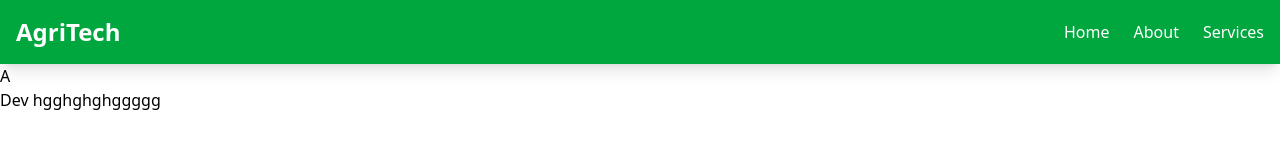
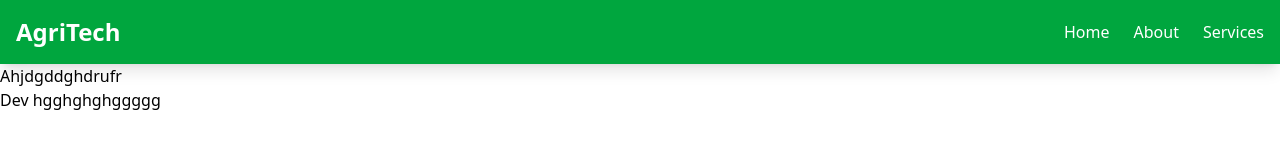
Before and after one commit to pentasoftwareconsultancy/Agriculture, a React (Vite) app in the folder Agri/: page /about in a window 1280 px wide. Shown: the top 162 px of the page. Built offline with nearby package versions, Linux system fonts and the light colour scheme.

Commit message:
test pud

```diff
--- a/Agri/src/components/About/About.jsx
+++ b/Agri/src/components/About/About.jsx
@@ -2,7 +2,7 @@ import React from 'react'
 
 function About() {
   return (
-    <div>A
+    <div>Ahjdgddghdrufr
       <h2>Dev  hgghghghggggg </h2>    </div>
 
   )
```
